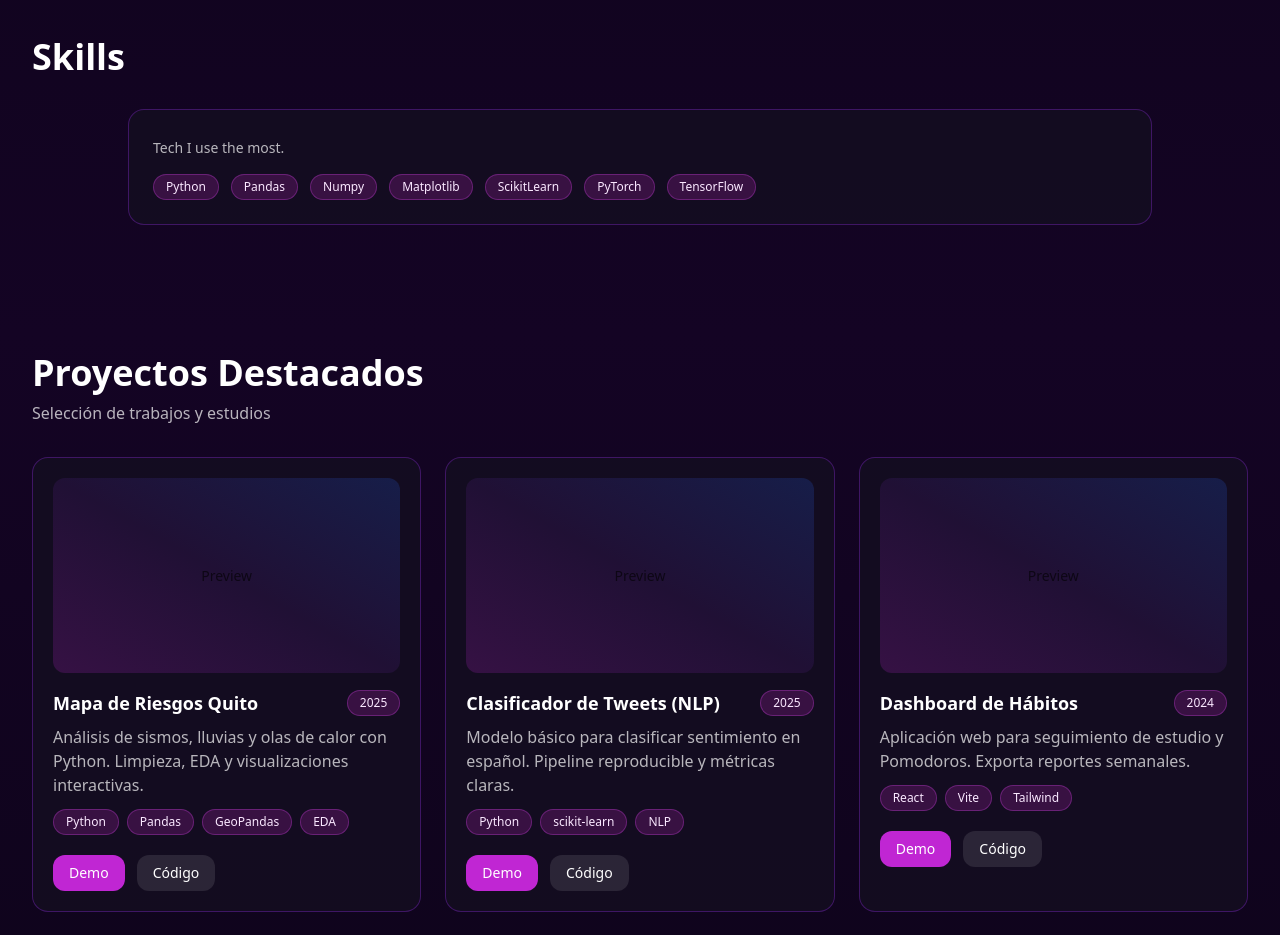
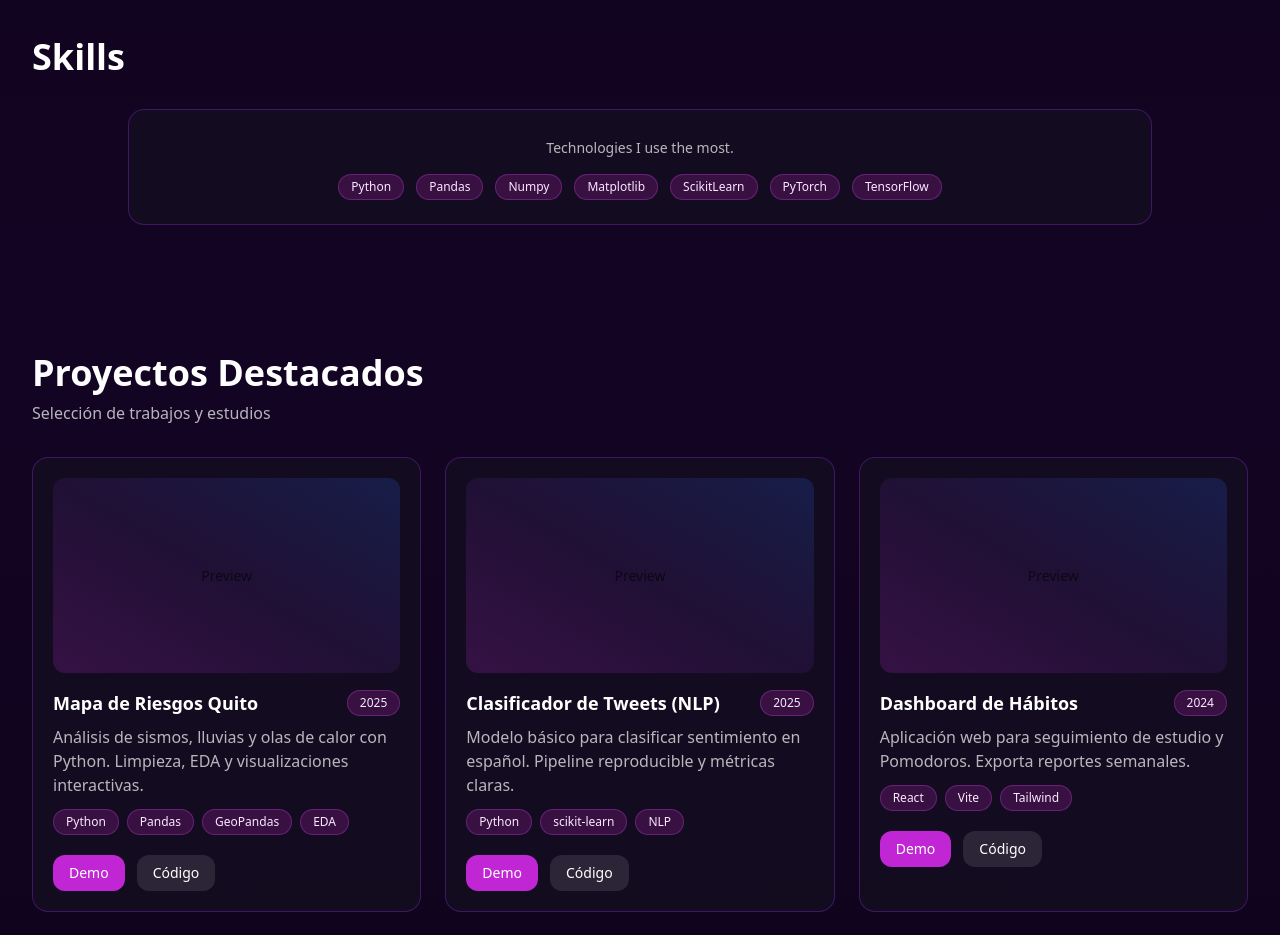
Before and after one commit to nunsongi/Data-Science-Portfolio, a React (Vite) app: page / in a window 1280 px wide. Shown: the part 840-1775 px from the top of the page. Built offline with nearby package versions, Linux system fonts and the light colour scheme.

Commit message:
style: center skills chips

```diff
--- a/src/PortfolioNunsongi.jsx
+++ b/src/PortfolioNunsongi.jsx
@@ -242,11 +242,11 @@ export default function PortfolioNunsongi() {
             tone={tone}
           >
             <div className={`border rounded-2xl p-6 ${tone.card} max-w-5xl mx-auto`}>
-              <p className={`mt-1 text-sm ${tone.sub}`}>
-                Tech I use the most.
+              <p className={`mt-1 text-sm ${tone.sub} text-center`}>
+                Technologies I use the most.
               </p>
 
-              <div className="mt-4 flex flex-wrap gap-3">
+             <div className="mt-4 flex flex-wrap justify-center gap-3">
                 <Tag tone={tone.chip}>Python</Tag>
                 <Tag tone={tone.chip}>Pandas</Tag>
                 <Tag tone={tone.chip}>Numpy</Tag>
```
